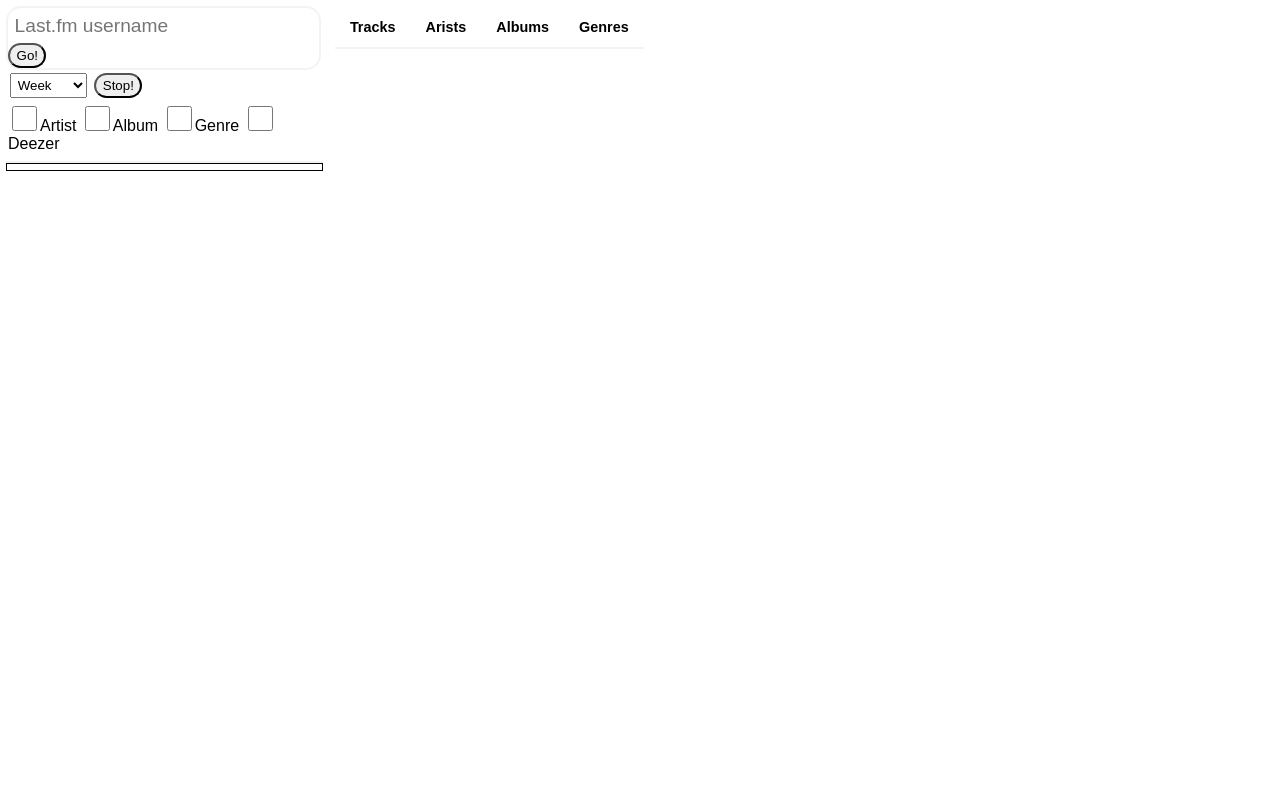
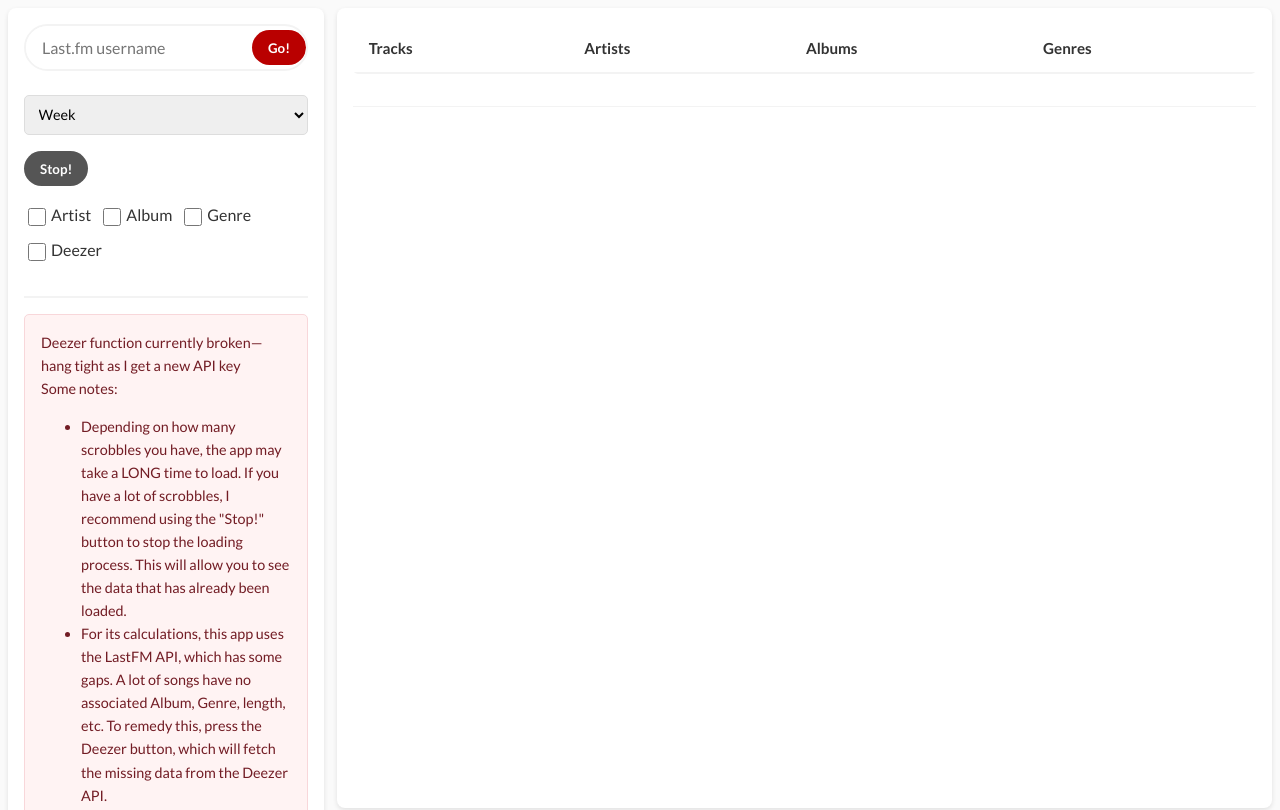
Before and after one commit to xandervsn/LastFM-Time-Charts, a website: page index.html in a window 1280 px wide. Shown: the top 810 px of the page. Drawn offline with nearby package versions, Linux system fonts and the light colour scheme.

Commit message:
Redesign! (+ genre works now)

```diff
--- a/index.html
+++ b/index.html
@@ -6,17 +6,18 @@
     <meta name="viewport" content="width=device-width, initial-scale=1.0">
     <meta http-equiv="X-UA-Compatible" content="ie=edge">
     <title>Last.fm Time Sort</title>
+    <link rel="stylesheet" href="style.css">
 </head>
-
 
 <body class="body">
     <div class="settings">
-        <div class = left>
+        <div class="left">
             <div class="searchbar">
-                <input type="search", id="input", class="search", placeholder="Last.fm username">
-                <button class="icon" id="button">Go!</i>
+                <input type="search" id="input" class="search" placeholder="Last.fm username">
+                <button class="icon" id="button">Go!</button>
             </div>
-            <select class='range' id="range">
+
+            <select class="range" id="range">
                 <option value="7day">Week</option>
                 <option value="1month">Month</option>
                 <option value="3month">3 Month</option>
@@ -26,24 +27,39 @@
             </select>
 
             <button class="icon" id="stop">Stop!</button>
+
             <div class="checks">
-                <input class="box", type="checkbox", id="artist">Artist</input>
-                <input class="box", type="checkbox", id="album">Album</input>
-                <input class="box", type="checkbox", id="genre">Genre</input>
-                <input class="box", type="checkbox", id="deezer">Deezer</input>
+                <label><input class="box" type="checkbox" id="artist">Artist</label>
+                <label><input class="box" type="checkbox" id="album">Album</label>
+                <label><input class="box" type="checkbox" id="genre">Genre</label>
+                <label><input class="box" type="checkbox" id="deezer">Deezer</label>
             </div>
         </div>
         <div class="errors">
-
+            Deezer function currently broken—hang tight as I get a new API key <br>
+            Some notes:
+            <ul>
+                <li> Depending on how many scrobbles you have, the app may take a LONG time to load. If you have a lot of scrobbles,
+                    I recommend using the "Stop!" button to stop the loading process. This will allow you to see the data that has already been loaded.
+                </li>
+                <li> For its calculations, this app uses the LastFM API, which has some gaps. A lot of songs have no associated Album, Genre,
+                    length, etc. To remedy this, press the Deezer button, which will fetch the missing data from the Deezer API.
+                </li>
+                <li> Pressing the "Artist" button will add no extra time to the fetch process. Pressing the "Album" or "Genre" button will roughly double the process.
+                    Pressing the "Deezer" button will roughly 4x the process (all very rough estimates depending on your listening habits and Deezer/LastFM's API response times).
+                </li>
+                <li> Genres are based off of LastFM tags. They're scuffed. They're also community-generated, so it's kind of your fault.
+                </li>
         </div>
     </div>
+
     <div class="right">
         <div class="table">
-            <table class="content-table", id="content-table">
+            <table class="content-table" id="content-table">
                 <thead>
-                    <tr class="first-row", id="first-row">
+                    <tr class="first-row" id="first-row">
                         <th id="tracks">Tracks</th>
-                        <th id="artists">Arists</th>
+                        <th id="artists">Artists</th>
                         <th id="albums">Albums</th>
                         <th id="genres">Genres</th>
                     </tr>
@@ -51,22 +67,18 @@
             </table>
         </div>
         <div class="real">
-            <table class="content-table", id="real">
-                <tbody id="tbody">
-                </tbody>
+            <table class="content-table" id="real">
+                <tbody id="tbody"></tbody>
             </table>
         </div>
     </div>
-</body>
 
-
-<link rel= stylesheet href= style.css>
-<script src = "https://ajax.googleapis.com/ajax/libs/jquery/3.2.1/jquery.min.js"></script>
-<script type="text/javascript", src='src/table.js'></script>
-<script type="text/javascript", src='src/secret.js'></script>
-<script type="text/javascript", src='src/print.js'></script>
-<script type="text/javascript", src='src/index.js'></script>
-<script type="text/javascript", src='src/anal.js'></script>
-<script type="text/javascript", src='src/listeners.js'></script>
+    <script src="https://ajax.googleapis.com/ajax/libs/jquery/3.2.1/jquery.min.js"></script>
+    <script type="text/javascript" src="src/table.js"></script>
+    <script type="text/javascript" src="src/secret.js"></script>
+    <script type="text/javascript" src="src/print.js"></script>
+    <script type="text/javascript" src="src/index.js"></script>
+    <script type="text/javascript" src="src/anal.js"></script>
+    <script type="text/javascript" src="src/listeners.js"></script>
 </body>
 </html>
--- a/src/anal.js
+++ b/src/anal.js
@@ -29,14 +29,20 @@ function anal(total){
     const hours = parent.substring(6, 8)
     const days = parent.substring(3, 5) - 1
     const months = parseInt(parent.substring(0, 2)) - 1
-    let lettered;
-    let analog;
-    if(months > 0){
-        lettered = `${months} months, ${days} days, ${hours} hr, ${minutes} min, ${seconds} sec`
+    let lettered = "";
+    let analog = "";
+    if (months > 0) {
+        lettered = `${months} months, ${days} days, ${hours} hours, ${minutes} minutes, ${seconds} seconds`
         analog = `${months}:${days}:${hours}:${minutes}:${seconds}`
-    }else{
-        lettered = `${days} days, ${hours} hr, ${minutes} min, ${seconds} sec`
+    } else if (days > 0) {
+        lettered = `${days} days, ${hours} hours, ${minutes} minutes, ${seconds} seconds`
         analog = `${days}:${hours}:${minutes}:${seconds}`
+    } else if (hours > 0) {
+        lettered = `${hours} hours, ${minutes} minutes, ${seconds} seconds`
+        analog = `${hours}:${minutes}:${seconds}`
+    } else {
+        lettered = `${minutes} minutes, ${seconds} seconds`
+        analog = `${minutes}:${seconds}`
     }
     return `${lettered}`
 }
--- a/src/listeners.js
+++ b/src/listeners.js
@@ -5,15 +5,20 @@ const artist = document.getElementById("artist")
 const album = document.getElementById("album")
 const genre = document.getElementById("genre")
 const deezer = document.getElementById("deezer")
-
+const tbody = document.getElementById('tbody');
 
 const go = document.getElementById("button");
 const input = document.getElementById("input")
 
 
 go.onclick = () => {
-    console.log(artist.value)
     init("user=" + input.value + "&", artist.checked, album.checked, genre.checked, deezer.checked)
+    clear();
+    tbody.textContent = "Loading";
+	arrays.artists = [];
+	arrays.tracks = [];
+	arrays.albums = [];
+	arrays.genres = [];
 }
 
 stopBtn.onclick = () => {
--- a/src/table.js
+++ b/src/table.js
@@ -1,6 +1,5 @@
 const first_row = document.getElementById("first-row")
 const table = document.getElementById("real");
-const tbody = document.getElementById("tbody");
 
 first_row.onclick = () => {
 	for (let i = 0; i < 4; i++) {
--- a/style.css
+++ b/style.css
@@ -1,143 +1,215 @@
 @import url("https://fonts.googleapis.com/css2?family=Lato:wght@400;700&display=swap");
 
-
 * {
-  font-family: sans-serif;
+  font-family: 'Lato', sans-serif;
+  box-sizing: border-box;
 }
 
+body {
+  margin: 0.5rem;
+  padding: 0;
+  background-color: #fafafa;
+  color: #333;
+  height: 100%;
+  line-height: 1.6;
+}
+
+.settings {
+  width: 25%;
+  vertical-align: top;
+  float: left;
+  margin-right: 1%;
+  border-radius: 8px;
+  box-shadow: 0 2px 5px rgba(0, 0, 0, 0.1);
+  padding: 1rem;
+  background-color: white;
+}
+
+.left {
+  padding-bottom: 1rem;
+  border-bottom: 2px solid #f3f3f3;
+  margin-bottom: 1rem;
+}
 
 .searchbar {
-  border-radius: 15px;
-  width: 98%;
+  display: flex;
+  align-items: center;
+  border-radius: 25px;
+  width: 100%;
   border: 2px solid #f3f3f3;
+  overflow: hidden;
+  margin-bottom: 1rem;
+  transition: all 0.3s ease;
 }
 
-
-.checks{
-  margin: 0.5%
+.searchbar:focus-within {
+  border-color: #B90000;
+  box-shadow: 0 0 5px rgba(185, 0, 0, 0.2);
 }
 
-
-.box {
-  width: 25px;
-  height: 25px;
-}
-
-
-.range {
-  margin: 1%;
-  padding: 1%;
+.search {
+  border: 0;
+  padding: 0.75rem 1rem;
+  width: 85%;
+  font-size: 1rem;
+  height: 100%;
+  outline: none;
 }
 
 .icon {
-  border-radius: 15px;
-  padding: 1% 2%;
+  border: none;
+  border-radius: 25px;
+  padding: 0.6rem 1rem;
+  background-color: #B90000;
+  color: white;
+  font-weight: bold;
+  cursor: pointer;
+  transition: background-color 0.3s ease;
 }
 
-.search {
-  border: 0px;
-  margin: 1%;
-  padding: 1%;
-  width: 85%;
-  font-size: larger;
-  height: fit-content;
+.icon:hover {
+  background-color: #8e0000;
 }
 
-
-body {
-  margin: 0.25%;
-  padding: 0.25%;
-  height: 100%; /* needed for container min-height */
+#stop {
+  margin-top: 0.5rem;
+  background-color: #555;
 }
 
-.table{
-  width: 40%;
-  user-select: none;
+#stop:hover {
+  background-color: #333;
+}
+
+.range {
+  margin: 0.5rem 0;
+  padding: 0.6rem;
+  width: 100%;
+  border-radius: 5px;
+  border: 1px solid #ddd;
+  font-size: 0.9rem;
   cursor: pointer;
 }
 
-.real{
-  width: 60%;
+.checks {
+  margin: 1rem 0;
+  display: flex;
+  flex-wrap: wrap;
+  gap: 0.5rem;
 }
 
-.settings {
-  min-width: 25%;
-  max-width: 25%;
-  vertical-align: top;
-  float: left;
+.box {
+  width: 18px;
+  height: 18px;
+  margin-right: 5px;
+  vertical-align: middle;
+  cursor: pointer;
 }
 
-.errors{
-  padding-bottom: 2%;
-  border: 1px solid black;
-}
-
-.left {
-  padding-bottom: 2%;
-  border-bottom: 2px solid #f3f3f3;
+.errors {
+  padding: 1rem;
+  border: 1px solid #f8d7da;
+  background-color: #fff3f3;
+  border-radius: 5px;
+  color: #721c24;
+  font-size: 0.9rem;
+  min-height: 50px;
 }
 
 .right {
-  min-width: 74%;
-  max-width: 74%;
-  min-height: 2000px;
+  width: 74%;
+  min-height: 800px;
   float: right;
-  vertical-align: middle;
-  border: 1px solid white;
+  display: flex;
+  flex-direction: column;
+  border-radius: 8px;
+  box-shadow: 0 2px 5px rgba(0, 0, 0, 0.1);
+  background-color: white;
+  padding: 1rem;
+  overflow-x: auto;
 }
 
+.table {
+  width: 100%;
+  user-select: none;
+  cursor: pointer;
+  margin-bottom: 1rem;
+}
 
+.real {
+  width: 100%;
+  border-top: 1px solid #f3f3f3;
+  padding-top: 1rem;
+}
 
 .content-table {
-  width:66.7%;
-  float:left;
+  width: 100%;
   border-collapse: collapse;
-  font-size: 0.9em;
-  border-radius: 5px 5px 0 0;
+  font-size: 0.95rem;
+  border-radius: 5px;
   overflow: hidden;
+  margin-bottom: 1rem;
 }
-
 
 .content-table thead tr {
   border-bottom: 2px solid #f3f3f3;
   text-align: left;
+  font-weight: bold;
 }
 
-
 .content-table th, .content-table td {
-  padding: 12px 15px;
+  padding: 0.75rem 1rem;
+  text-align: left;
 }
 
 .content-table tbody tr:nth-of-type(even) {
-  background-color: #f3f3f3;
+  background-color: #f9f9f9;
 }
-
 
 .content-table tbody tr:last-of-type {
   border-bottom: 2px solid #B90000;
 }
 
-
 .content-table tbody tr.active-row {
   color: #B90000;
+  font-weight: 500;
 }
 
+.on-head {
+  color: #B90000;
+  border-bottom: 2px solid #B90000;
+  font-weight: bold;
+}
 
-.on-head{
-  color:#B90000;
+.content-table tbody tr {
+  transition: all 0.2s ease;
+  border-bottom: 1px solid #f3f3f3;
+}
+
+.content-table tbody tr:hover {
+  color: #B90000;
+  background-color: #fff5f5;
+}
+
+.content-table tr .selected {
+  color: #B90000;
   border-bottom: 2px solid #B90000;
 }
 
-
-.content-table tbody tr:hover {
-  color:#B90000;
+.content-table th {
+  position: relative;
+  cursor: pointer;
+  transition: all 0.2s ease;
 }
 
-.content-table tr .selected{
-  color:#B90000;
+.content-table th:hover {
+  color: #B90000;
   border-bottom: 2px solid #B90000;
 }
 
-.content-table th:hover {
-  border-bottom: 2px solid #B90000;
+@media screen and (max-width: 992px) {
+  .settings, .right {
+    width: 100%;
+    float: none;
+    margin-bottom: 1rem;
+  }
 }
```
Also changed, not shown: src/index.js (+36 -2 lines), 1 other file.
